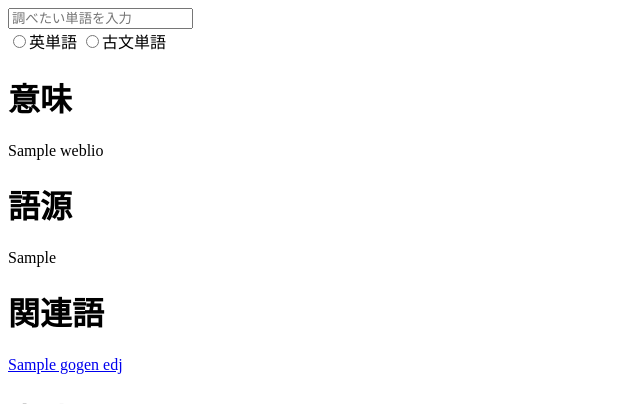
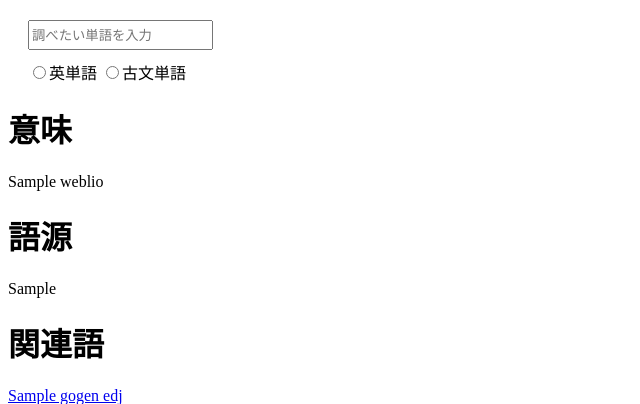
Before and after one commit to m4fn3/Dacquoise, a Flask app: template web/templates/index.html in a window 1280 px wide. Shown: the top 404 px of the page, without its empty margins (0-640 px from the left). Run offline with Flask 2, Linux system fonts and the light colour scheme; the template is opened without the code that fills it: most values are stand-ins (such as "Sample title", 1, 10 or a date in 2020); some libraries are stand-ins or nearby versions.

Commit message:
UI Improvements

```diff
--- a/web/static/css/style.css
+++ b/web/static/css/style.css
@@ -1,3 +1,10 @@
+.setting {
+    margin: 20px;
+}
+.setting #keyword {
+    height: 30px;
+    margin-bottom: 10px;
+}
 .emp1 {
     color: orangered;
 }
--- a/web/templates/index.html
+++ b/web/templates/index.html
@@ -8,10 +8,12 @@
     <meta name="viewport" content="width=device-width, initial-scale=1.0, maximum-scale=1.0, minimum-scale=1.0">
 </head>
 <body>
-<input type="text" id="keyword" placeholder="調べたい単語を入力">
-<div>
-    <label><input type="radio" name="mode" value="english" checked>英単語</label>
-    <label><input type="radio" name="mode" value="kobun">古文単語</label>
+<div class="setting">
+    <input type="text" id="keyword" placeholder="調べたい単語を入力">
+    <div>
+        <label><input type="radio" name="mode" value="english" checked>英単語</label>
+        <label><input type="radio" name="mode" value="kobun">古文単語</label>
+    </div>
 </div>
 {% if def %}
 <script>$('input[name="mode"]').val(["{{ def }}"]);</script>
```
